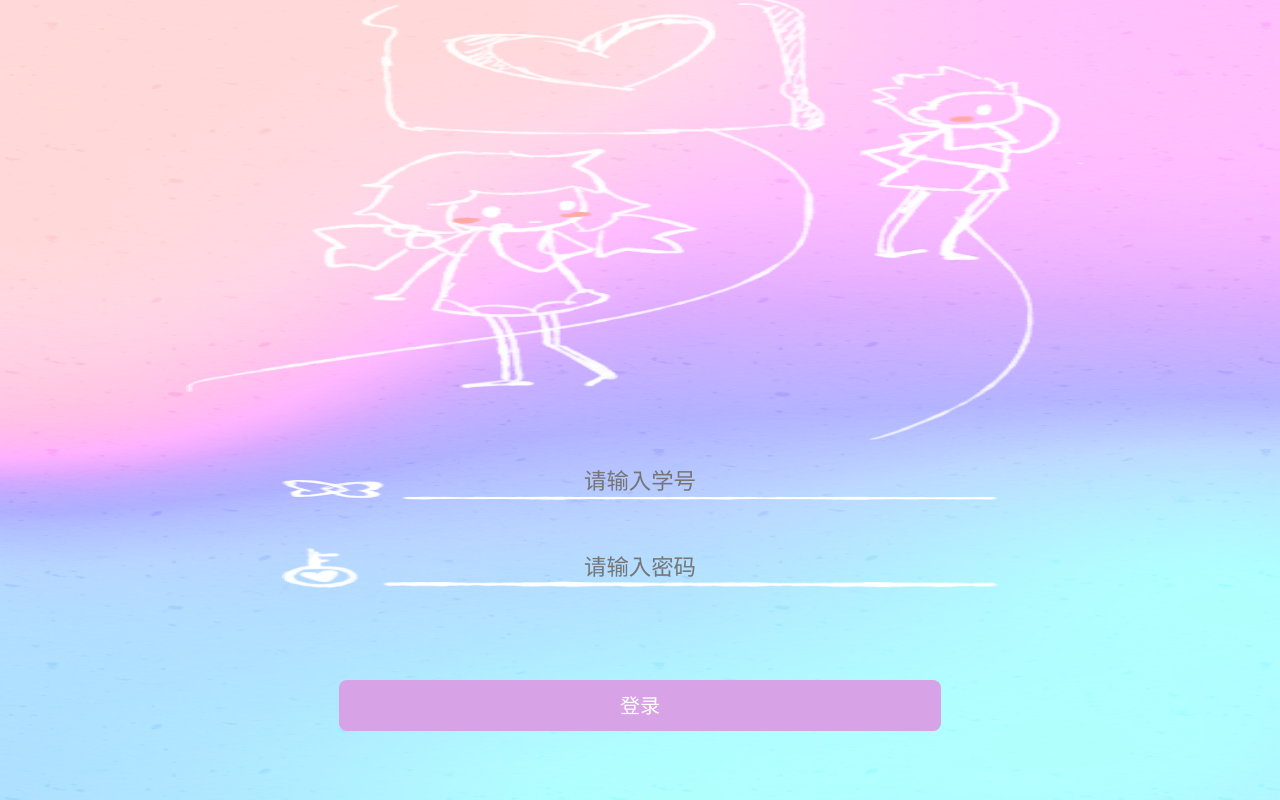
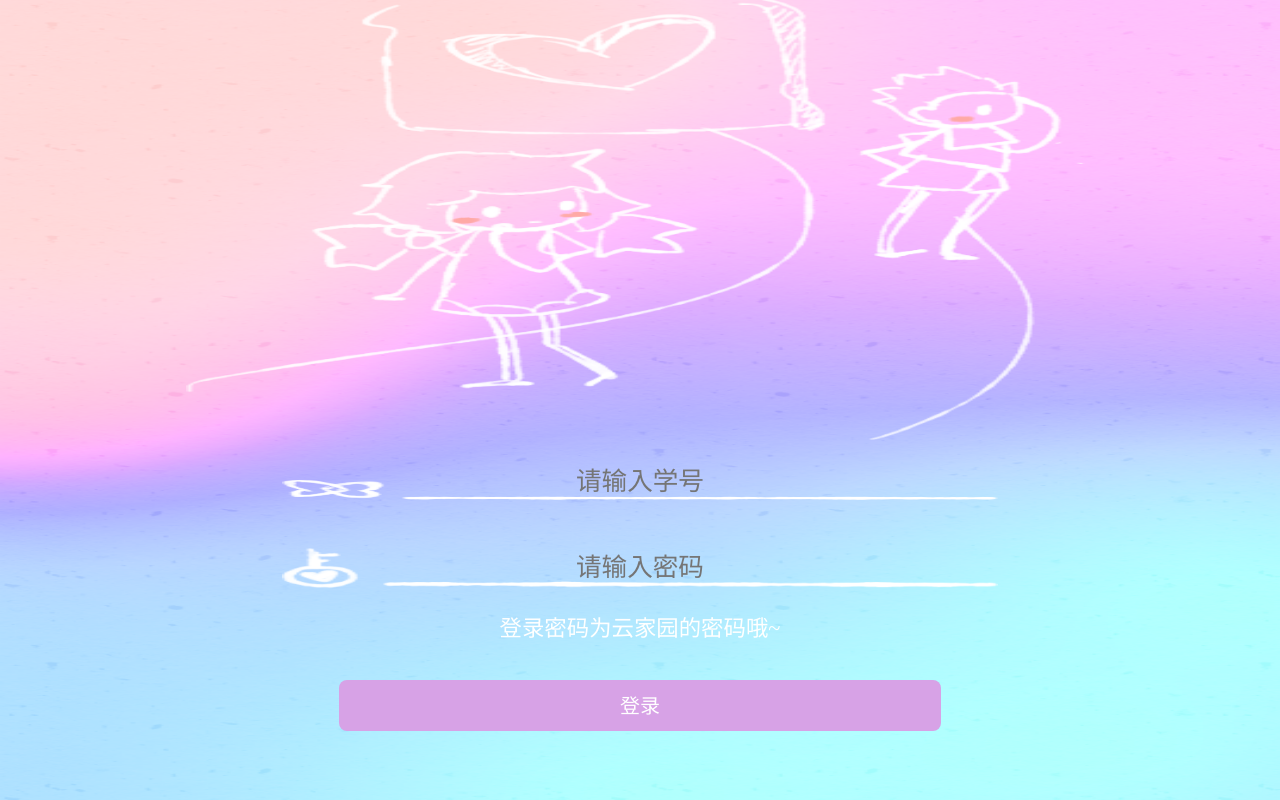
Before and after one commit to fyyhome/chat, a Vue app: page / in a window 1280 px wide. Built offline with nearby package versions, Linux system fonts and the light colour scheme.

Commit message:
添加密码提示

```diff
--- a/src/views/login.vue
+++ b/src/views/login.vue
@@ -16,6 +16,7 @@
                     <input type="password" v-model="password" placeholder="请输入密码">
                 </div>
             </div>
+            <p class="explain">登录密码为云家园的密码哦~</p>
         </div>
         <div class="wrap_bottom">
             <button type="submit">登录</button>
@@ -43,25 +44,15 @@ export default {
     onSubmit () {
       this.$axios.post('api/login', { 'userId': this.username, 'password': this.password })
         .then((res) => {
-          // console.log(this.username)
-          // console.log(this.password)
-          // console.log(typeof this.username)
-          // console.log(typeof this.password)
-          this.$store.commit('setToken', res.data.token)
-          this.$store.commit('setIsLogin', true)
           if (res.data.status === 1) {
+            this.$store.commit('setToken', res.data.token)
+            this.$store.commit('setIsLogin', true)
             this.$router.push('/index')
           } else {
-            // console.log(res.status + ',' + res.message)
-            // if ((this.username != null && this.username.length > 0) || (this.password != null && this.password.length > 0)) {
-            //   this.tipTitle = '用户名或密码错误！'
-            // } else {
-            //   this.tipTitle = '用户名或密码不能为空！'
-            // }
             this.tipTitle = res.data.message
             setTimeout(() => {
               this.tipTitle = ''
-            }, 1200)
+            }, 800)
           }
         })
     }
@@ -117,10 +108,10 @@ export default {
       text-align: center;
       padding-top: 3vh;
       font-family: PingFang-SC-Light;
-      font-size: 2.8vh;
+      font-size: 3.2vh;
       font-weight: normal;
       font-stretch: normal;
-      line-height: 7.5vh;
+      line-height: 3.2vh;
       letter-spacing: 0px;
       color: #ffffff;
   }
@@ -149,12 +140,23 @@ export default {
       /*padding-left: 22vw;*/
       text-align: center;
       font-family: PingFang-SC-Light;
+      font-size: 3.2vh;
+      font-weight: normal;
+      font-stretch: normal;
+      line-height: 3.2vh;
+      letter-spacing: 0px;
+      color: #ffffff;
+  }
+  .wrap_center .explain {
+      text-align: center;
+      color: #ffffff;
+      padding-top: 4vh;
+      font-family: PingFang-SC-Light;
       font-size: 2.8vh;
       font-weight: normal;
       font-stretch: normal;
-      line-height: 4.5vh;
+      line-height: 2.3vh;
       letter-spacing: 0px;
-      color: #ffffff;
   }
 .wrap_bottom button{
     position: absolute;
```
